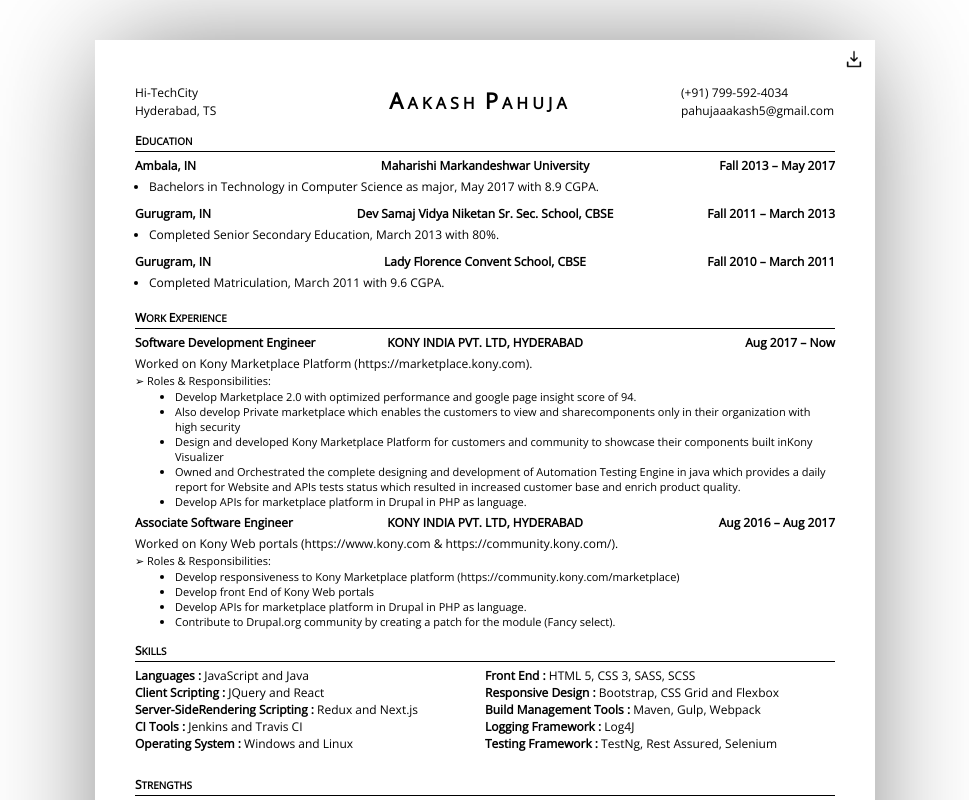
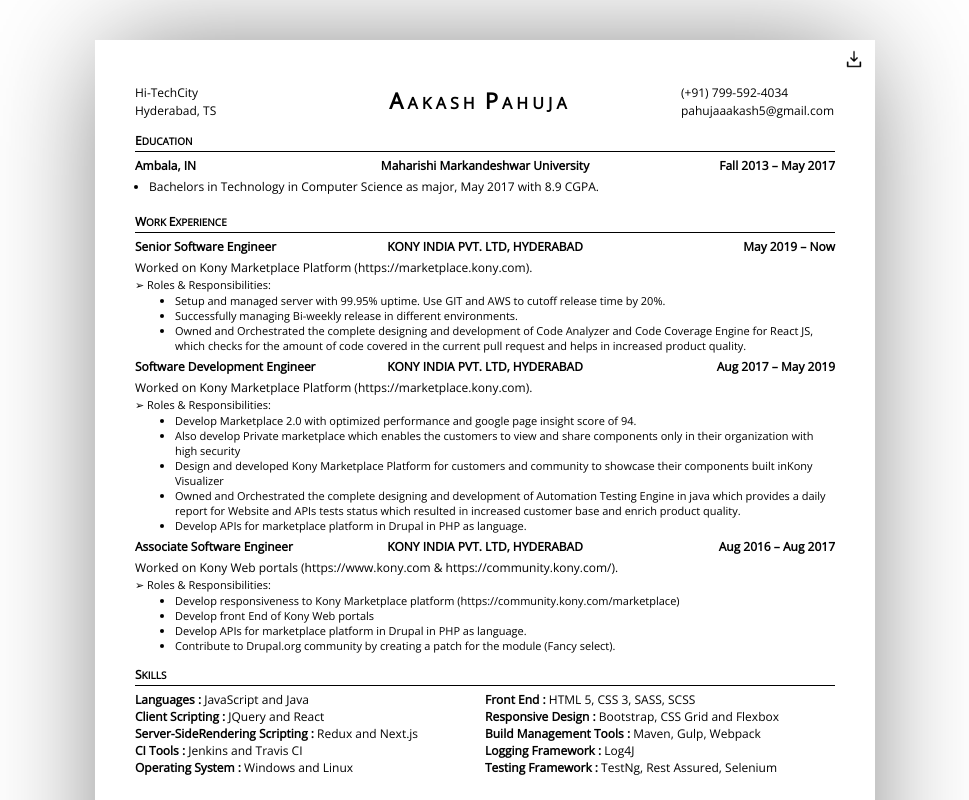
Before and after one commit to dgr8akki/dgr8akki.github.io, a React (Create React App) app: page / in a window 1280 px wide. Shown: the top 800 px of the page, without its empty margins (155-1124 px from the left). Built offline with nearby package versions, Linux system fonts and the light colour scheme.

Commit message:
Update latest data

```diff
--- a/src/components/Resume/EducationSection/data.json
+++ b/src/components/Resume/EducationSection/data.json
@@ -6,17 +6,5 @@
     "info": [
       "Bachelors in Technology in Computer Science as major, May 2017 with 8.9 CGPA."
     ]
-  },
-  {
-    "city": "Gurugram, IN",
-    "school": "Dev Samaj Vidya Niketan Sr. Sec. School, CBSE",
-    "duration": "Fall 2011 – March 2013",
-    "info": ["Completed Senior Secondary Education, March 2013 with 80%."]
-  },
-  {
-    "city": "Gurugram, IN",
-    "school": "Lady Florence Convent School, CBSE",
-    "duration": "Fall 2010 – March 2011",
-    "info": ["Completed Matriculation, March 2011 with 9.6 CGPA."]
   }
 ]
--- a/src/components/Resume/ExperienceSection/data.json
+++ b/src/components/Resume/ExperienceSection/data.json
@@ -1,12 +1,23 @@
 [
+  {
+    "position":"Senior Software Engineer",
+    "company":"KONY INDIA PVT. LTD, HYDERABAD",
+    "duration":"May 2019 – Now",
+    "info":"Worked on Kony Marketplace Platform (https://marketplace.kony.com).",
+    "responsibilities":[
+      "Setup and managed server with 99.95% uptime. Use GIT and AWS to cutoff release time by 20%.",
+      "Successfully managing Bi-weekly release in different environments.",
+      "Owned and Orchestrated the complete designing and development of Code Analyzer and Code Coverage Engine for React JS, which checks for the amount of code covered in the current pull request and helps in increased product quality."
+    ]
+  },
   {
     "position":"Software Development Engineer",
     "company":"KONY INDIA PVT. LTD, HYDERABAD",
-    "duration":"Aug 2017 – Now",
+    "duration":"Aug 2017 – May 2019",
     "info":"Worked on Kony Marketplace Platform (https://marketplace.kony.com).",
     "responsibilities":[
       "Develop Marketplace 2.0 with optimized performance and google page insight score of 94.",
-      "Also develop Private marketplace which enables the customers to view and sharecomponents only in their organization with high security",
+      "Also develop Private marketplace which enables the customers to view and share components only in their organization with high security",
       "Design and developed Kony Marketplace Platform for customers and community to showcase their components built inKony Visualizer",
       "Owned and Orchestrated the complete designing and development of Automation Testing Engine in java which provides a daily report for Website and APIs tests status which resulted in increased customer base and enrich product quality.",
       "Develop APIs for marketplace platform in Drupal in PHP as language."
--- a/src/components/Resume/index.js
+++ b/src/components/Resume/index.js
@@ -4,7 +4,6 @@
 import ExperienceSection from './ExperienceSection';
 import SkillsSection from './SkillsSection';
 import StrengthSection from './StrengthSection';
-import PersonalDetailsSection from './PersonalDetailsSection';
 import SocialProfileSection from './SocialProfileSection';
 import style from './Resume.module.scss';
 
@@ -15,7 +14,6 @@
     <ExperienceSection className={style.section} />
     <SkillsSection className={style.section} />
     <StrengthSection className={style.section} />
-    <PersonalDetailsSection className={style.section} />
     <SocialProfileSection className={style.section} />
   </div>
 );
```
Also changed, not shown: 1 other file (tests, documents, lock files or other folders).
